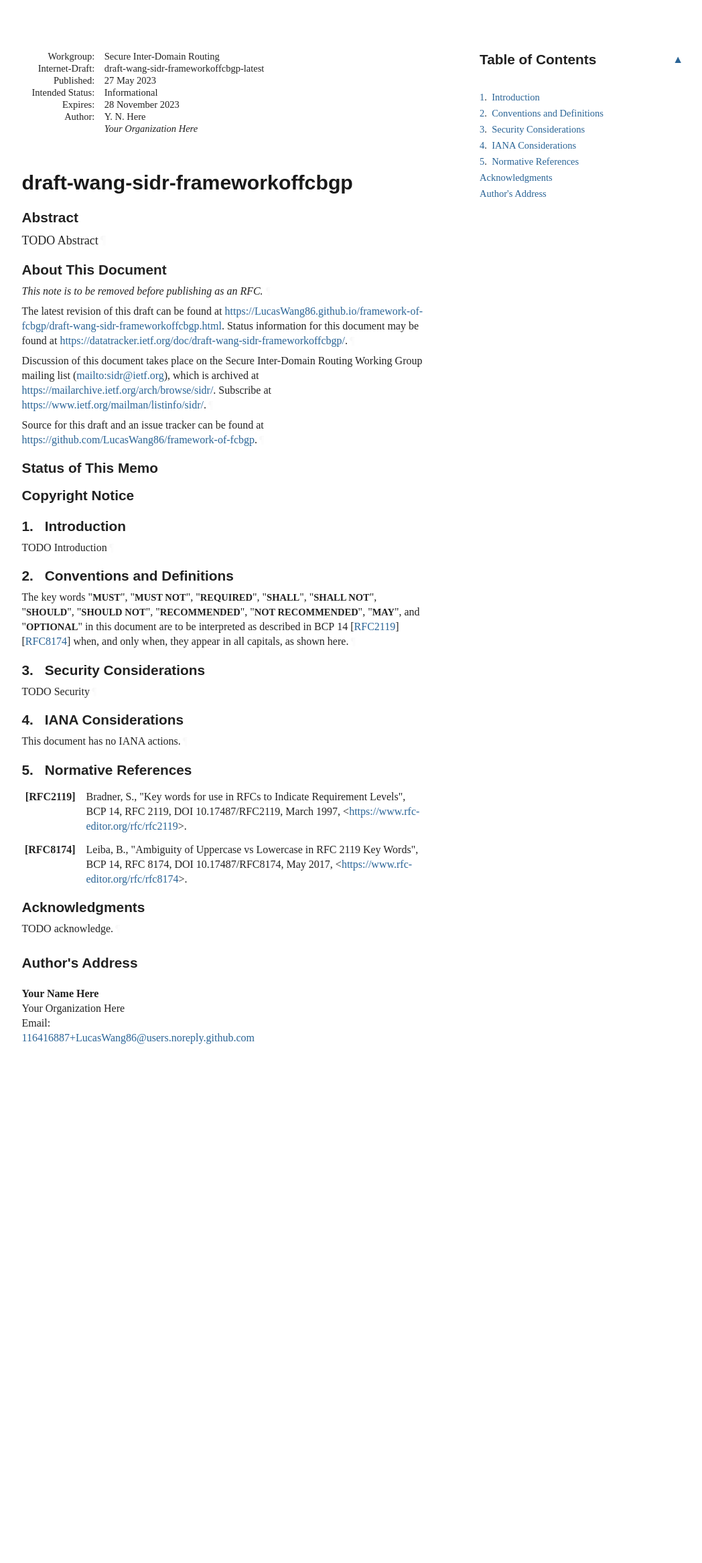
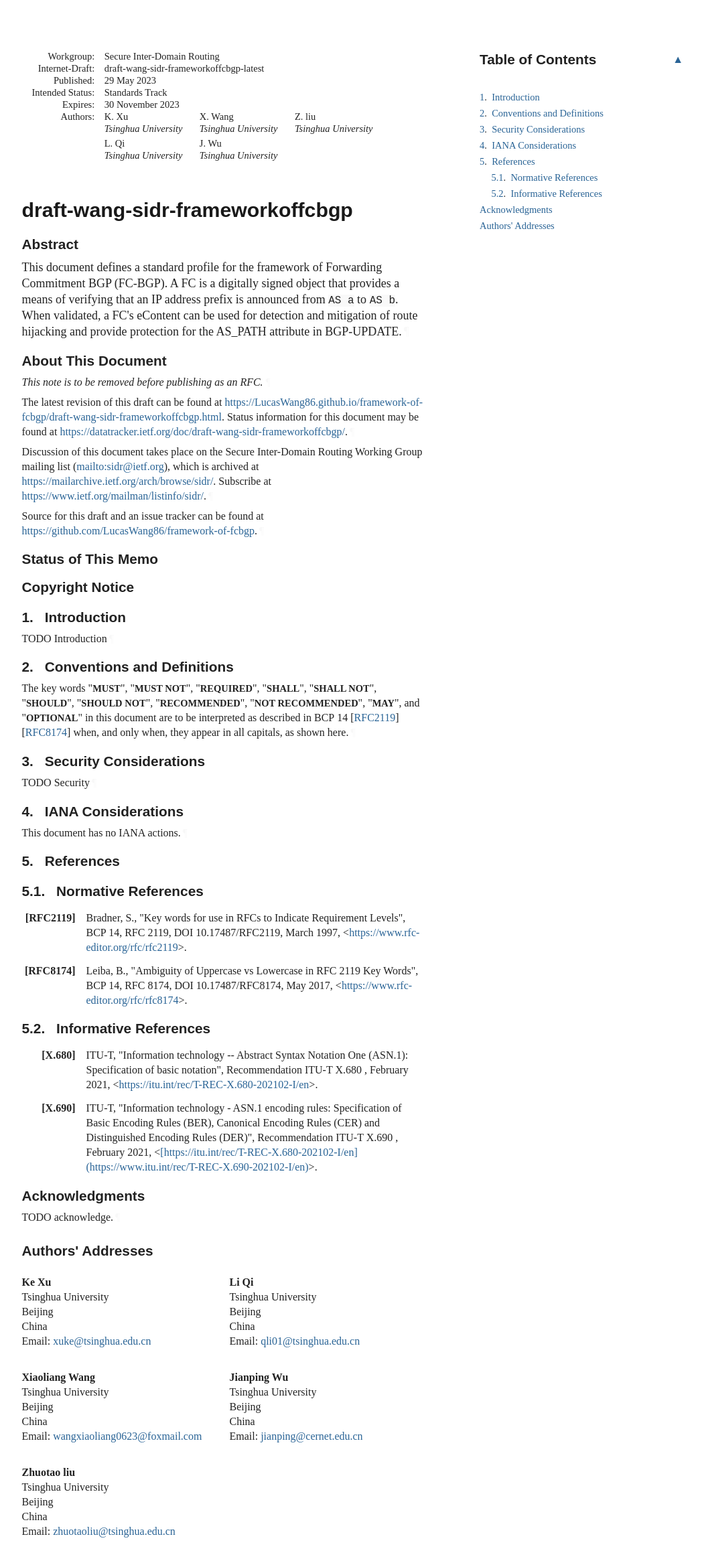
Before and after one commit to LucasWang86/framework-of-fcbgp, a plain HTML site: page draft-wang-sidr-frameworkoffcbgp.html in a window 1280 px wide. Shown: the whole page at 67% size, without its empty margins (92-1140 px from the left). Before the commit the page ends 1652 px from the top, so only its background shows below. Drawn offline with Linux system fonts and the light colour scheme; a web font is replaced by a local one.

Commit message:
Script updating gh-pages from 330ac33. [ci skip]

```diff
--- a/draft-wang-sidr-frameworkoffcbgp.html
+++ b/draft-wang-sidr-frameworkoffcbgp.html
@@ -5,14 +5,17 @@
 <meta content="Common,Latin" name="scripts">
 <meta content="initial-scale=1.0" name="viewport">
 <title>draft-wang-sidr-frameworkoffcbgp</title>
-<meta content="Your Name Here" name="author">
+<meta content="Ke Xu" name="author">
+<meta content="Xiaoliang Wang" name="author">
+<meta content="Zhuotao liu" name="author">
+<meta content="Li Qi" name="author">
+<meta content="Jianping Wu" name="author">
 <meta content="
-       TODO Abstract
+       This document defines a standard profile for the framework of Forwarding Commitment BGP (FC-BGP). A FC is a digitally signed object that provides a means of verifying that an IP address prefix is announced from  AS a  to  AS b . When validated, a FC's eContent can be used for detection and mitigation of route hijacking and provide protection for the AS_PATH attribute in BGP-UPDATE.
     " name="description">
 <meta content="xml2rfc 3.17.1" name="generator">
-<meta content="next generation" name="keyword">
-<meta content="unicorn" name="keyword">
-<meta content="sparkling distributed ledger" name="keyword">
+<meta content="BGP Security" name="keyword">
+<meta content="Inter-Domain Forwarding" name="keyword">
 <meta content="draft-wang-sidr-frameworkoffcbgp-latest" name="ietf.draft">
 <!-- Generator version information:
   xml2rfc 3.17.1
@@ -1047,12 +1050,12 @@ svg :is([fill="white"], [fill^="#fff"]) {
 <table class="ears">
 <thead><tr>
 <td class="left">Internet-Draft</td>
-<td class="center">TODO - Abbreviation</td>
+<td class="center">fcbgp</td>
 <td class="right">May 2023</td>
 </tr></thead>
 <tfoot><tr>
-<td class="left">Here</td>
-<td class="center">Expires 28 November 2023</td>
+<td class="left">Xu, et al.</td>
+<td class="center">Expires 30 November 2023</td>
 <td class="right">[Page]</td>
 </tr></tfoot>
 </table>
@@ -1065,17 +1068,33 @@ svg :is([fill="white"], [fill^="#fff"]) {
 <dd class="internet-draft">draft-wang-sidr-frameworkoffcbgp-latest</dd>
 <dt class="label-published">Published:</dt>
 <dd class="published">
-<time datetime="2023-05-27" class="published">27 May 2023</time>
+<time datetime="2023-05-29" class="published">29 May 2023</time>
     </dd>
 <dt class="label-intended-status">Intended Status:</dt>
-<dd class="intended-status">Informational</dd>
+<dd class="intended-status">Standards Track</dd>
 <dt class="label-expires">Expires:</dt>
-<dd class="expires"><time datetime="2023-11-28">28 November 2023</time></dd>
-<dt class="label-authors">Author:</dt>
+<dd class="expires"><time datetime="2023-11-30">30 November 2023</time></dd>
+<dt class="label-authors">Authors:</dt>
 <dd class="authors">
 <div class="author">
-      <div class="author-name">Y. N. Here</div>
-<div class="org">Your Organization Here</div>
+      <div class="author-name">K. Xu</div>
+<div class="org">Tsinghua University</div>
+</div>
+<div class="author">
+      <div class="author-name">X. Wang</div>
+<div class="org">Tsinghua University</div>
+</div>
+<div class="author">
+      <div class="author-name">Z. liu</div>
+<div class="org">Tsinghua University</div>
+</div>
+<div class="author">
+      <div class="author-name">L. Qi</div>
+<div class="org">Tsinghua University</div>
+</div>
+<div class="author">
+      <div class="author-name">J. Wu</div>
+<div class="org">Tsinghua University</div>
 </div>
 </dd>
 </dl>
@@ -1083,7 +1102,7 @@ svg :is([fill="white"], [fill^="#fff"]) {
 <h1 id="title">draft-wang-sidr-frameworkoffcbgp</h1>
 <section id="section-abstract">
       <h2 id="abstract"><a href="#abstract" class="selfRef">Abstract</a></h2>
-<p id="section-abstract-1">TODO Abstract<a href="#section-abstract-1" class="pilcrow">¶</a></p>
+<p id="section-abstract-1">This document defines a standard profile for the framework of Forwarding Commitment BGP (FC-BGP). A FC is a digitally signed object that provides a means of verifying that an IP address prefix is announced from <code>AS a</code> to <code>AS b</code>. When validated, a FC's eContent can be used for detection and mitigation of route hijacking and provide protection for the AS_PATH attribute in BGP-UPDATE.<a href="#section-abstract-1" class="pilcrow">¶</a></p>
 </section>
 <section class="note rfcEditorRemove" id="section-note.1">
       <h2 id="name-about-this-document">
@@ -1120,7 +1139,7 @@ svg :is([fill="white"], [fill^="#fff"]) {
         time. It is inappropriate to use Internet-Drafts as reference
         material or to cite them other than as "work in progress."<a href="#section-boilerplate.1-3" class="pilcrow">¶</a></p>
 <p id="section-boilerplate.1-4">
-        This Internet-Draft will expire on 28 November 2023.<a href="#section-boilerplate.1-4" class="pilcrow">¶</a></p>
+        This Internet-Draft will expire on 30 November 2023.<a href="#section-boilerplate.1-4" class="pilcrow">¶</a></p>
 </section>
 </div>
 <div id="copyright">
@@ -1162,13 +1181,21 @@ svg :is([fill="white"], [fill^="#fff"]) {
             <p id="section-toc.1-1.4.1"><a href="#section-4" class="auto internal xref">4</a>.  <a href="#name-iana-considerations" class="internal xref">IANA Considerations</a></p>
 </li>
           <li class="compact toc ulBare ulEmpty" id="section-toc.1-1.5">
-            <p id="section-toc.1-1.5.1"><a href="#section-5" class="auto internal xref">5</a>.  <a href="#name-normative-references" class="internal xref">Normative References</a></p>
+            <p id="section-toc.1-1.5.1"><a href="#section-5" class="auto internal xref">5</a>.  <a href="#name-references" class="internal xref">References</a></p>
+<ul class="compact toc ulBare ulEmpty">
+<li class="compact toc ulBare ulEmpty" id="section-toc.1-1.5.2.1">
+                <p id="section-toc.1-1.5.2.1.1"><a href="#section-5.1" class="auto internal xref">5.1</a>.  <a href="#name-normative-references" class="internal xref">Normative References</a></p>
+</li>
+              <li class="compact toc ulBare ulEmpty" id="section-toc.1-1.5.2.2">
+                <p id="section-toc.1-1.5.2.2.1"><a href="#section-5.2" class="auto internal xref">5.2</a>.  <a href="#name-informative-references" class="internal xref">Informative References</a></p>
+</li>
+            </ul>
 </li>
           <li class="compact toc ulBare ulEmpty" id="section-toc.1-1.6">
             <p id="section-toc.1-1.6.1"><a href="#appendix-A" class="auto internal xref"></a><a href="#name-acknowledgments" class="internal xref">Acknowledgments</a></p>
 </li>
           <li class="compact toc ulBare ulEmpty" id="section-toc.1-1.7">
-            <p id="section-toc.1-1.7.1"><a href="#appendix-B" class="auto internal xref"></a><a href="#name-authors-address" class="internal xref">Author's Address</a></p>
+            <p id="section-toc.1-1.7.1"><a href="#appendix-B" class="auto internal xref"></a><a href="#name-authors-addresses" class="internal xref">Authors' Addresses</a></p>
 </li>
         </ul>
 </nav>
@@ -1210,19 +1237,39 @@ appear in all capitals, as shown here.<a href="#section-2-1" class="pilcrow">¶<
 </section>
 </div>
 <section id="section-5">
-      <h2 id="name-normative-references">
-<a href="#section-5" class="section-number selfRef">5. </a><a href="#name-normative-references" class="section-name selfRef">Normative References</a>
+      <h2 id="name-references">
+<a href="#section-5" class="section-number selfRef">5. </a><a href="#name-references" class="section-name selfRef">References</a>
       </h2>
+<section id="section-5.1">
+        <h3 id="name-normative-references">
+<a href="#section-5.1" class="section-number selfRef">5.1. </a><a href="#name-normative-references" class="section-name selfRef">Normative References</a>
+        </h3>
 <dl class="references">
 <dt id="RFC2119">[RFC2119]</dt>
-      <dd>
+        <dd>
 <span class="refAuthor">Bradner, S.</span>, <span class="refTitle">"Key words for use in RFCs to Indicate Requirement Levels"</span>, <span class="seriesInfo">BCP 14</span>, <span class="seriesInfo">RFC 2119</span>, <span class="seriesInfo">DOI 10.17487/RFC2119</span>, <time datetime="1997-03" class="refDate">March 1997</time>, <span>&lt;<a href="https://www.rfc-editor.org/rfc/rfc2119">https://www.rfc-editor.org/rfc/rfc2119</a>&gt;</span>. </dd>
 <dd class="break"></dd>
 <dt id="RFC8174">[RFC8174]</dt>
-    <dd>
+      <dd>
 <span class="refAuthor">Leiba, B.</span>, <span class="refTitle">"Ambiguity of Uppercase vs Lowercase in RFC 2119 Key Words"</span>, <span class="seriesInfo">BCP 14</span>, <span class="seriesInfo">RFC 8174</span>, <span class="seriesInfo">DOI 10.17487/RFC8174</span>, <time datetime="2017-05" class="refDate">May 2017</time>, <span>&lt;<a href="https://www.rfc-editor.org/rfc/rfc8174">https://www.rfc-editor.org/rfc/rfc8174</a>&gt;</span>. </dd>
 <dd class="break"></dd>
 </dl>
+</section>
+<section id="section-5.2">
+        <h3 id="name-informative-references">
+<a href="#section-5.2" class="section-number selfRef">5.2. </a><a href="#name-informative-references" class="section-name selfRef">Informative References</a>
+        </h3>
+<dl class="references">
+<dt id="X.680">[X.680]</dt>
+        <dd>
+<span class="refAuthor">ITU-T</span>, <span class="refTitle">"Information technology -- Abstract Syntax Notation One (ASN.1): Specification of basic notation"</span>, <span class="seriesInfo">Recommendation ITU-T X.680 </span>, <time datetime="2021-02" class="refDate">February 2021</time>, <span>&lt;<a href="https://itu.int/rec/T-REC-X.680-202102-I/en">https://itu.int/rec/T-REC-X.680-202102-I/en</a>&gt;</span>. </dd>
+<dd class="break"></dd>
+<dt id="X.690">[X.690]</dt>
+      <dd>
+<span class="refAuthor">ITU-T</span>, <span class="refTitle">"Information technology - ASN.1 encoding rules: Specification of Basic Encoding Rules (BER), Canonical Encoding Rules (CER) and Distinguished Encoding Rules (DER)"</span>, <span class="seriesInfo">Recommendation ITU-T X.690 </span>, <time datetime="2021-02" class="refDate">February 2021</time>, <span>&lt;<a href="[https://itu.int/rec/T-REC-X.680-202102-I/en](https://www.itu.int/rec/T-REC-X.690-202102-I/en)">[https://itu.int/rec/T-REC-X.680-202102-I/en](https://www.itu.int/rec/T-REC-X.690-202102-I/en)</a>&gt;</span>. </dd>
+<dd class="break"></dd>
+</dl>
+</section>
 </section>
 <div id="acknowledgments">
 <section id="appendix-A">
@@ -1234,15 +1281,57 @@ appear in all capitals, as shown here.<a href="#section-2-1" class="pilcrow">¶<
 </div>
 <div id="authors-addresses">
 <section id="appendix-B">
-      <h2 id="name-authors-address">
-<a href="#name-authors-address" class="section-name selfRef">Author's Address</a>
+      <h2 id="name-authors-addresses">
+<a href="#name-authors-addresses" class="section-name selfRef">Authors' Addresses</a>
       </h2>
 <address class="vcard">
-        <div dir="auto" class="left"><span class="fn nameRole">Your Name Here</span></div>
-<div dir="auto" class="left"><span class="org">Your Organization Here</span></div>
+        <div dir="auto" class="left"><span class="fn nameRole">Ke Xu</span></div>
+<div dir="auto" class="left"><span class="org">Tsinghua University</span></div>
+<div dir="auto" class="left"><span class="locality">Beijing</span></div>
+<div dir="auto" class="left"><span class="country-name">China</span></div>
 <div class="email">
 <span>Email:</span>
-<a href="mailto:116416887+LucasWang86@users.noreply.github.com" class="email">116416887+LucasWang86@users.noreply.github.com</a>
+<a href="mailto:xuke@tsinghua.edu.cn" class="email">xuke@tsinghua.edu.cn</a>
+</div>
+</address>
+<address class="vcard">
+        <div dir="auto" class="left"><span class="fn nameRole">Xiaoliang Wang</span></div>
+<div dir="auto" class="left"><span class="org">Tsinghua University</span></div>
+<div dir="auto" class="left"><span class="locality">Beijing</span></div>
+<div dir="auto" class="left"><span class="country-name">China</span></div>
+<div class="email">
+<span>Email:</span>
+<a href="mailto:wangxiaoliang0623@foxmail.com" class="email">wangxiaoliang0623@foxmail.com</a>
+</div>
+</address>
+<address class="vcard">
+        <div dir="auto" class="left"><span class="fn nameRole">Zhuotao liu</span></div>
+<div dir="auto" class="left"><span class="org">Tsinghua University</span></div>
+<div dir="auto" class="left"><span class="locality">Beijing</span></div>
+<div dir="auto" class="left"><span class="country-name">China</span></div>
+<div class="email">
+<span>Email:</span>
+<a href="mailto:zhuotaoliu@tsinghua.edu.cn" class="email">zhuotaoliu@tsinghua.edu.cn</a>
+</div>
+</address>
+<address class="vcard">
+        <div dir="auto" class="left"><span class="fn nameRole">Li Qi</span></div>
+<div dir="auto" class="left"><span class="org">Tsinghua University</span></div>
+<div dir="auto" class="left"><span class="locality">Beijing</span></div>
+<div dir="auto" class="left"><span class="country-name">China</span></div>
+<div class="email">
+<span>Email:</span>
+<a href="mailto:qli01@tsinghua.edu.cn" class="email">qli01@tsinghua.edu.cn</a>
+</div>
+</address>
+<address class="vcard">
+        <div dir="auto" class="left"><span class="fn nameRole">Jianping Wu</span></div>
+<div dir="auto" class="left"><span class="org">Tsinghua University</span></div>
+<div dir="auto" class="left"><span class="locality">Beijing</span></div>
+<div dir="auto" class="left"><span class="country-name">China</span></div>
+<div class="email">
+<span>Email:</span>
+<a href="mailto:jianping@cernet.edu.cn" class="email">jianping@cernet.edu.cn</a>
 </div>
 </address>
 </section>
```
Also changed, not shown: index.html (+1 -1 lines), draft-wang-sidr-frameworkoffcbgp.txt.
